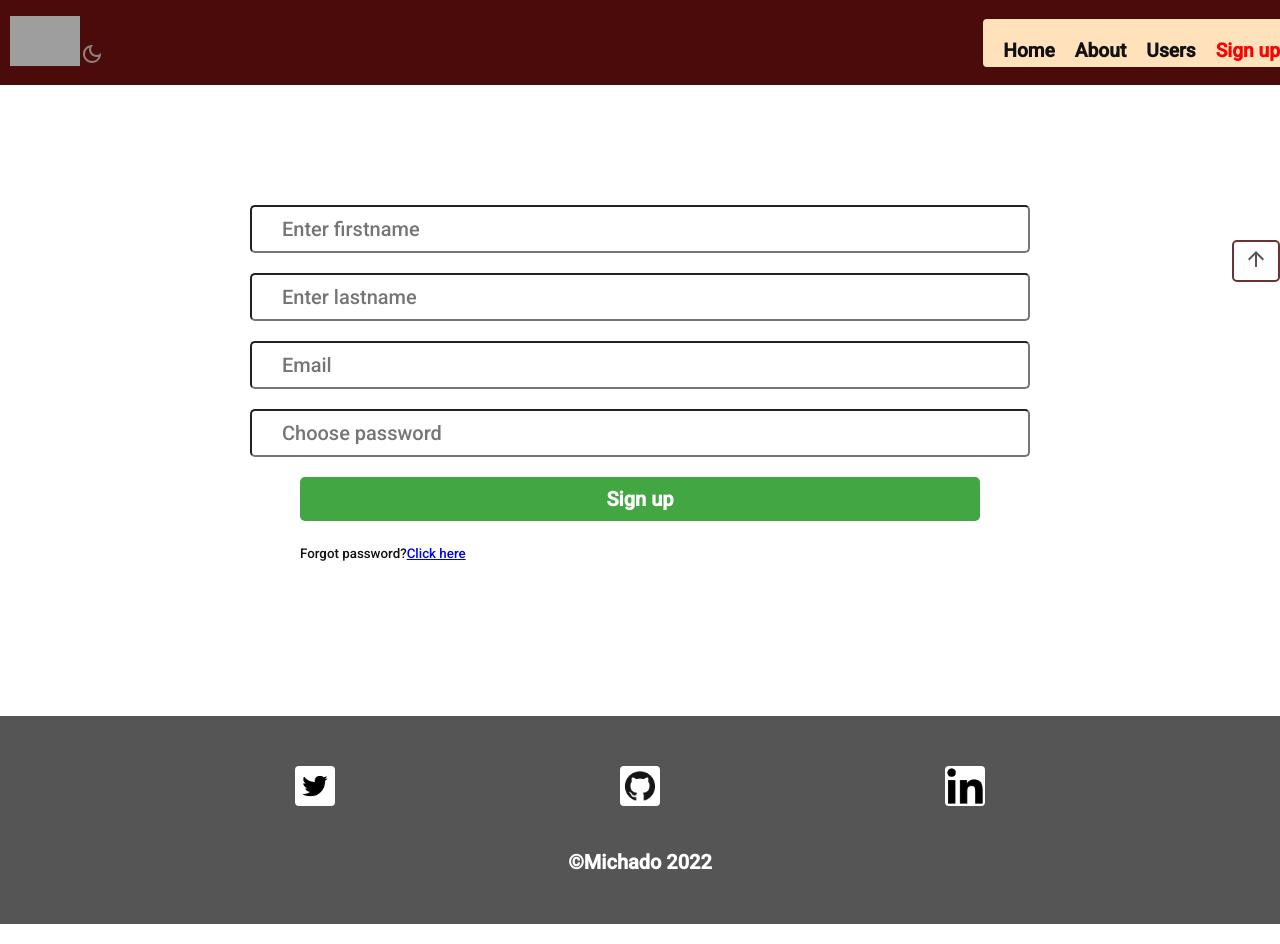
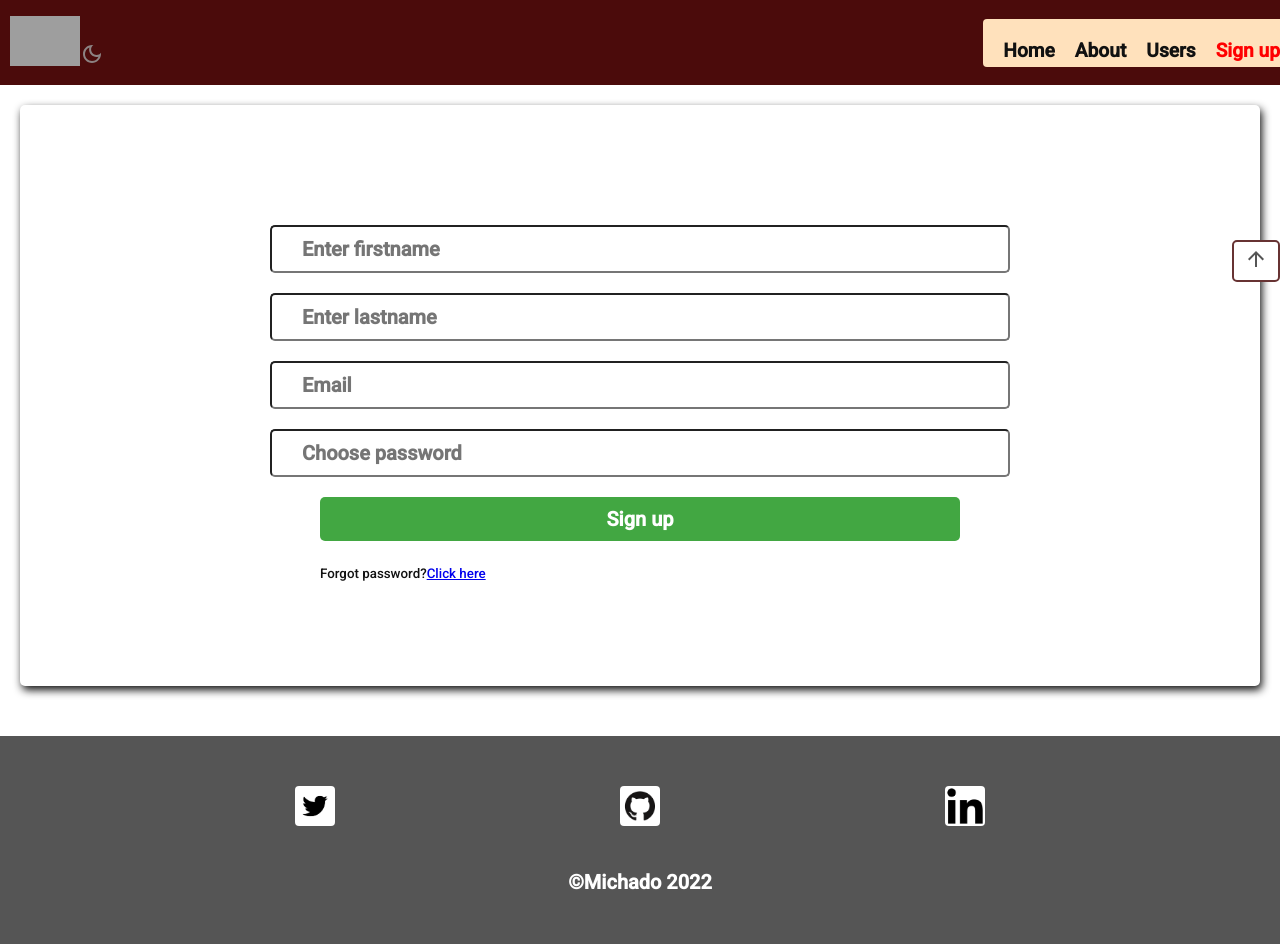
Before and after one commit to michado2019/Altschool-assignment-two, a React (Create React App) app: page /sign-up in a window 1280 px wide. Built offline with nearby package versions, Linux system fonts and the light colour scheme; grey boxes are pictures that could not be loaded.

Commit message:
sign-up page modified

```diff
--- a/src/pages/signUpPage/SignUpPage.css
+++ b/src/pages/signUpPage/SignUpPage.css
@@ -2,6 +2,9 @@
   display: flex;
   flex-direction: column;
   padding: 50px 30px;
+  box-shadow: 2px 4px 8px #111111;
+  border-radius: 5px;
+  margin: 20px;
 }
 .signUpPage-form_input,
 .signUpPage-btn {
@@ -9,6 +12,7 @@
   padding: 7px 20px;
   border-radius: 5px;
   font-size: 18px;
+  font-weight: 600;
 }
 .signUpPage-btn {
   color: rgb(66, 167, 66);
@@ -20,6 +24,8 @@
 }
 .signUpPage-btn:hover {
   color: green;
+  background-color: #ffffff;
+  border: 2px solid green;
 }
 
 /*Media Queries*/
```
